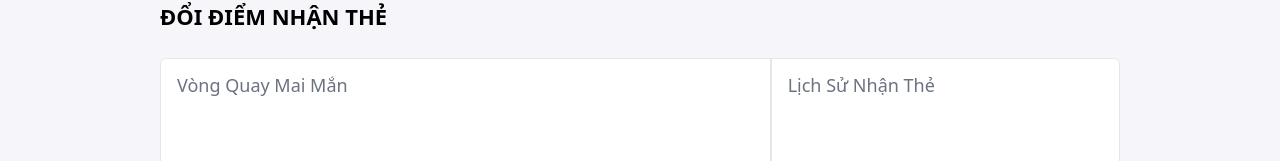
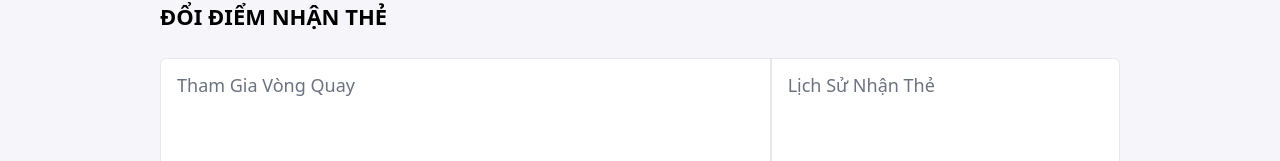
Before and after one commit to SongDuy/web-an-thanh-food, a React (Create React App) app in the folder frontend/: page /account/rewards in a window 1280 px wide. Shown: the part 125-286 px from the top of the page. Built offline with nearby package versions, Linux system fonts and the light colour scheme; what i18n-iso-countries would draw is missing.

Commit message:
new commit

```diff
--- a/frontend/src/pages/account/Rewards.js
+++ b/frontend/src/pages/account/Rewards.js
@@ -41,7 +41,7 @@ const AccountRewardsPage = () => {
                     <div className="col-span-7 px-4 py-3 border-r">
                         <div className="w-full">
                             <h2 className="text-lg text-gray-500">
-                                Vòng Quay Mai Mắn
+                               Tham Gia Vòng Quay
                             </h2>
                         </div>
                     </div>
```
